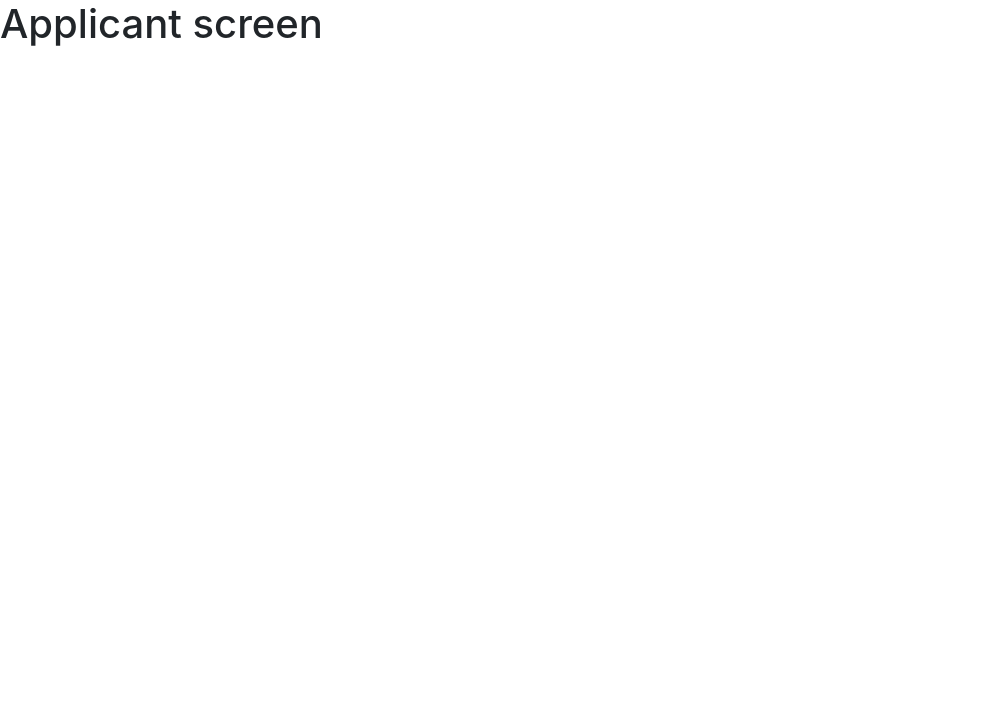
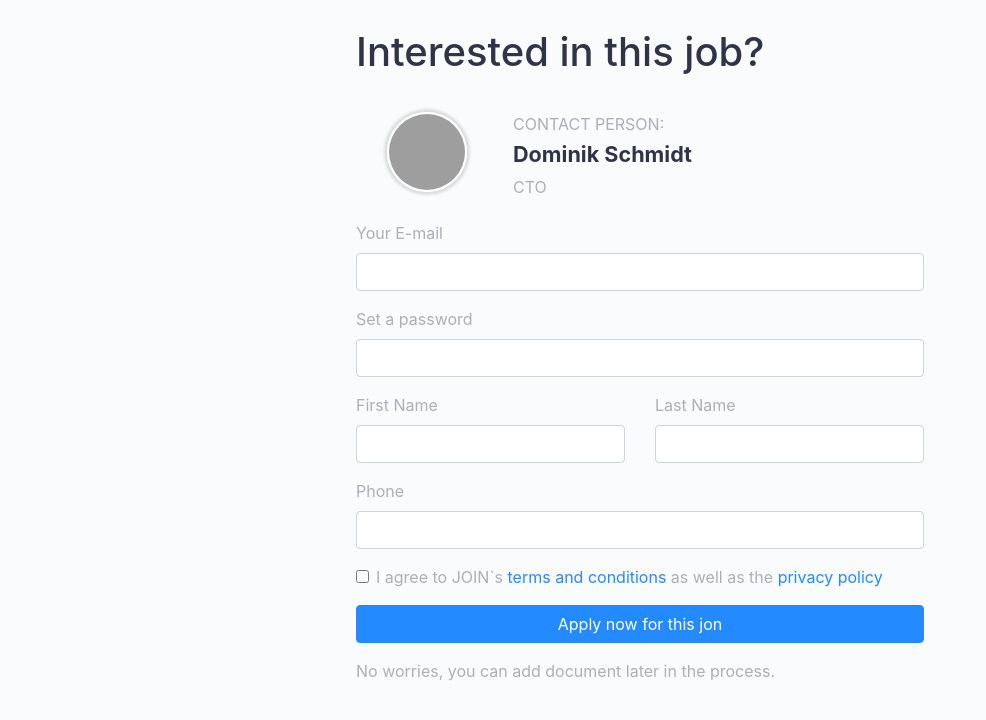
Before and after one commit to DrobenyukA/join-react-test, a React (Create React App) app: page /applicant in a window 1280 px wide. Shown: the top 720 px of the page, without its empty margins (0-986 px from the left). Built offline with nearby package versions, Linux system fonts and the light colour scheme; grey boxes are pictures that could not be loaded.

Commit message:
Made applicant screen layout

```diff
--- a/package.json
+++ b/package.json
@@ -13,6 +13,7 @@
         "@types/react": "^16.9.0",
         "@types/react-dom": "^16.9.0",
         "@types/react-router-dom": "^5.1.5",
+        "@types/reactstrap": "^8.5.1",
         "@types/styled-components": "^5.1.3",
         "@typescript-eslint/eslint-plugin": "^4.0.1",
         "@typescript-eslint/parser": "^4.0.1",
--- a/src/components/App/App.tsx
+++ b/src/components/App/App.tsx
@@ -1,13 +1,17 @@
 import React from 'react';
+import { ThemeProvider } from 'styled-components';
 
 import AppRouter from './Router';
+import { defaultTheme } from '../../styles/themes';
 
-function App() {
+const App = () => {
+    const [theme] = React.useState(defaultTheme);
+
     return (
-        <div className="app">
+        <ThemeProvider theme={theme}>
             <AppRouter />
-        </div>
+        </ThemeProvider>
     );
-}
+};
 
 export default App;
--- a/src/components/ApplicantScreen/ApplicantScreen.tsx
+++ b/src/components/ApplicantScreen/ApplicantScreen.tsx
@@ -1,7 +1,39 @@
 import React from 'react';
+import styled from 'styled-components';
+
+import Screen from '../Screen';
+import PersonCard from '../PersonCard';
+import ApplicantScreenForm from './Form';
+
+const ApplicantScreenWrapper = styled(Screen)`
+    max-width: 600px;
+    flex-direction: column;
+    margin: 0 auto;
+    padding: 0 1rem;
+`;
+
+const ApplicantScreenTitle = styled.h1`
+    margin: 1.75rem 0 1rem;
+    color: ${(props) => props.theme.primaryTextColor};
+`;
+
+const ApplicantContactPerson = styled(PersonCard)`
+    margin: 1.25rem 0;
+`;
 
 const ApplicantScreen = () => {
-    return <h1>Applicant screen</h1>;
+    return (
+        <ApplicantScreenWrapper>
+            <ApplicantScreenTitle>Interested in this job?</ApplicantScreenTitle>
+            <ApplicantContactPerson
+                name="Dominik Schmidt"
+                title="CONTACT PERSON:"
+                subtitle="CTO"
+                image="https://randomuser.me/api/portraits/men/37.jpg"
+            />
+            <ApplicantScreenForm onSubmit={console.log} />
+        </ApplicantScreenWrapper>
+    );
 };
 
 export default ApplicantScreen;
--- /dev/null
+++ b/src/components/ApplicantScreen/Form/ApplicantScreenForm.tsx
@@ -0,0 +1,90 @@
+import React from 'react';
+import styled from 'styled-components';
+import { Form, FormGroup, Label, Input, Row, Col, Button } from 'reactstrap';
+
+const Submit = styled(Button)`
+    display: block;
+    width: 100%;
+    margin: 1rem 0;
+`;
+
+const Disclaimer = styled.p`
+    margin: 1rem 0;
+`;
+
+interface Application {
+    [index: string]: string;
+    email: string;
+    password: string;
+    firstName: string;
+    lastName: string;
+    phone: string;
+    agree: string;
+}
+
+interface Props {
+    onSubmit: (fields: Application) => void;
+}
+
+const ApplicantScreenForm = ({ onSubmit }: Props) => {
+    const handleSubmit = React.useCallback(
+        (e: React.FormEvent<HTMLFormElement>) => {
+            const form = e.target as HTMLFormElement;
+            e.preventDefault();
+            onSubmit(
+                ['email', 'password', 'firstName', 'lastName', 'phone', 'agree'].reduce((result, fieldName) => {
+                    const formField = form.querySelector(`input[name='${fieldName}']`);
+                    if (formField) {
+                        result[fieldName] = (formField as HTMLInputElement).value;
+                    } else {
+                        result[fieldName] = '';
+                    }
+                    return result;
+                }, {} as Application),
+            );
+        },
+        [onSubmit],
+    );
+    return (
+        <Form onSubmit={handleSubmit}>
+            <FormGroup>
+                <Label htmlFor="email">Your E-mail</Label>
+                <Input id="email" name="email" type="email" />
+            </FormGroup>
+            <FormGroup>
+                <Label htmlFor="password">Set a password</Label>
+                <Input id="password" name="password" type="password" />
+            </FormGroup>
+            <Row>
+                <Col>
+                    <FormGroup>
+                        <Label htmlFor="first-name">First Name</Label>
+                        <Input id="first-name" name="firstName" type="text" />
+                    </FormGroup>
+                </Col>
+                <Col>
+                    <FormGroup>
+                        <Label htmlFor="last-name">Last Name</Label>
+                        <Input id="last-name" name="lastName" type="text" />
+                    </FormGroup>
+                </Col>
+            </Row>
+            <FormGroup>
+                <Label htmlFor="phone">Phone</Label>
+                <Input id="phone" name="phone" type="text" pattern="^[+]*[(]{0,1}[0-9]{1,4}[)]{0,1}[-\s\./0-9]*$" />
+            </FormGroup>
+            <FormGroup check={true}>
+                <Label check={true}>
+                    <Input type="checkbox" name="agree" />I agree to JOIN`s <a href="#">terms and conditions</a> as well
+                    as the <a href="#">privacy policy</a>
+                </Label>
+            </FormGroup>
+            <Submit type="submit" color="primary" className="text-center">
+                Apply now for this jon
+            </Submit>
+            <Disclaimer>No worries, you can add document later in the process.</Disclaimer>
+        </Form>
+    );
+};
+
+export default ApplicantScreenForm;
--- /dev/null
+++ b/src/components/ApplicantScreen/Form/index.ts
@@ -0,0 +1,3 @@
+// istanbul ignore file
+
+export { default } from './ApplicantScreenForm';
--- a/src/components/HomeScreen/HomeScreen.tsx
+++ b/src/components/HomeScreen/HomeScreen.tsx
@@ -3,6 +3,7 @@ import { NavLink } from 'react-router-dom';
 import styled from 'styled-components';
 
 import routes from '../../constants/routes';
+import Screen from '../Screen';
 
 const ScreenLink = styled(NavLink)`
     display: inline-block;
@@ -10,9 +11,7 @@ const ScreenLink = styled(NavLink)`
     font-size: 2.75rem;
 `;
 
-const HomeScreenWrapper = styled.div`
-    min-height: 100vh;
-    display: flex;
+const HomeScreenWrapper = styled(Screen)`
     align-items: center;
     justify-content: center;
 `;
--- /dev/null
+++ b/src/components/PersonCard/PersonCard.tsx
@@ -0,0 +1,50 @@
+import React from 'react';
+import styled from 'styled-components';
+import { Container, Row, Col } from 'reactstrap';
+
+interface Props {
+    name?: string;
+    image?: string;
+    title?: string;
+    subtitle?: string;
+}
+
+const PersonCardName = styled.p`
+    margin-bottom: 0.25rem;
+    color: ${(props) => props.theme.primaryTextColor};
+    font-size: 1.35rem;
+    font-weight: bold;
+`;
+
+const PersonCardText = styled.p`
+    margin-bottom: 0.15rem;
+`;
+
+const PersonAvatar = styled.img`
+    display: block;
+    width: 5rem;
+    height: 5rem;
+    margin: 0 auto;
+    border-radius: 50%;
+    border: 2px solid #fff;
+    box-shadow: 0 0 3px 3px rgba(0, 0, 0, 0.125);
+`;
+
+const PersonCard = ({ name = 'Unnamed', image = '', title, subtitle, ...props }: Props) => {
+    return (
+        <Container fluid={true} {...props}>
+            <Row>
+                <Col xs="3">
+                    <PersonAvatar src={image} alt={`Avatar for ${name}`} />
+                </Col>
+                <Col xs="9">
+                    {title && <PersonCardText>{title}</PersonCardText>}
+                    <PersonCardName>{name}</PersonCardName>
+                    {subtitle && <PersonCardText>{subtitle}</PersonCardText>}
+                </Col>
+            </Row>
+        </Container>
+    );
+};
+
+export default PersonCard;
--- /dev/null
+++ b/src/components/PersonCard/index.ts
@@ -0,0 +1,3 @@
+// istanbul ignore file
+
+export { default } from './PersonCard';
--- /dev/null
+++ b/src/components/Screen/Screen.tsx
@@ -0,0 +1,8 @@
+import styled from 'styled-components';
+
+const Screen = styled.div`
+    min-height: 100vh;
+    display: flex;
+`;
+
+export default Screen;
--- /dev/null
+++ b/src/components/Screen/index.ts
@@ -0,0 +1,3 @@
+// istanbul ignore file
+
+export { default } from './Screen';
--- /dev/null
+++ b/src/styles/themes.ts
@@ -0,0 +1,6 @@
+export const defaultTheme = {
+    primary: '#238aff',
+    bodyBg: '#fafbfd',
+    bodyColor: '#acafb7',
+    primaryTextColor: '#303447',
+};
--- a/src/styles/variables.scss
+++ b/src/styles/variables.scss
@@ -1 +1,6 @@
-$primary: green;
+$primary: #238aff;
+
+$body-bg: #fafbfd;
+$body-color: #acafb7;
+
+$primary-text-color: #303447;
```
Also changed, not shown: 1 other file (tests, documents, lock files or other folders).
